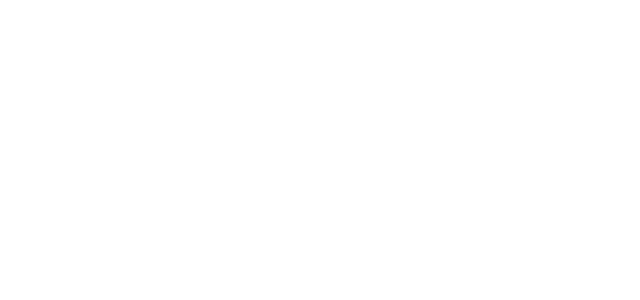
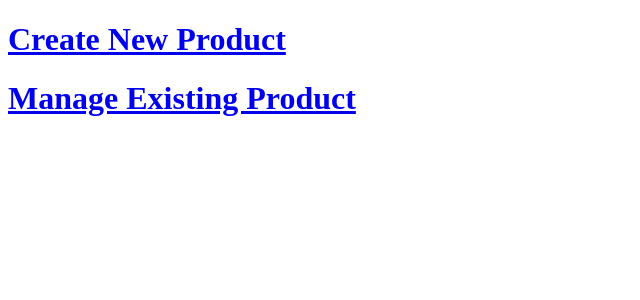
Before and after one commit to Marklimjr/photobook-shop, a React (Vite) app: page /admin in a window 1280 px wide. Before the commit this address had no page. Shown: the top 300 px of the page, without its empty margins (0-640 px from the left). Built offline with nearby package versions, Linux system fonts and the light colour scheme.

Commit message:
stub up crud react routes

```diff
--- a/src/App/App.jsx
+++ b/src/App/App.jsx
@@ -4,7 +4,9 @@ import { Routes, Route } from "react-router-dom";
 
 
 import MainStore from '../Pages/MainStore/MainStore';
-
+import ProdMgmt from '../Pages/ProdMgmt/ProdMgmt';
+import NewProdForm from '../Components/NewProduct/NewProdForm';
+import ModifyProduct from '../Components/ModifyProduct/ModifyProduct';
 
 
 const App = () => {
@@ -15,6 +17,10 @@ const App = () => {
 
           <Route path="/" element={<MainStore />} />
 
+          <Route path="/admin" element={<ProdMgmt />} />
+          <Route path="/admin/new" element={<NewProdForm />} />
+          <Route path="/admin/edit" element={<ModifyProduct />} />
+
         </Routes>
       </BrowserRouter>
     </React.StrictMode>
--- /dev/null
+++ b/src/Components/ModifyProduct/ModifyProduct.jsx
@@ -0,0 +1,11 @@
+import React from 'react';
+
+const modifyproduct = () => {
+    return (
+        <div>
+            <h1>Edit Delete Features</h1>
+        </div>
+    );
+};
+
+export default modifyproduct;
--- /dev/null
+++ b/src/Components/NewProduct/NewProdForm.jsx
@@ -0,0 +1,11 @@
+import React from 'react';
+
+const NewProdForm = () => {
+    return (
+        <div>
+            <h1> New Prod Form</h1>
+        </div>
+    );
+};
+
+export default NewProdForm;
--- /dev/null
+++ b/src/Pages/ProdMgmt/ProdMgmt.jsx
@@ -0,0 +1,19 @@
+import React from 'react';
+import NewProdForm from '../../Components/NewProduct/NewProdForm';
+import { Link } from 'react-router-dom';
+
+const ProdMgmt = () => {
+    return (
+        <div>
+                <Link to="/admin/new">
+                    <h1>Create New Product</h1>
+                </Link>
+
+                <Link to="/admin/edit">
+                    <h1>Manage Existing Product</h1>
+                </Link>
+        </div>
+    );
+};
+
+export default ProdMgmt;
```
Also changed, not shown: src/Pages/ProductEntry/ProductEntry.jsx (deleted).
